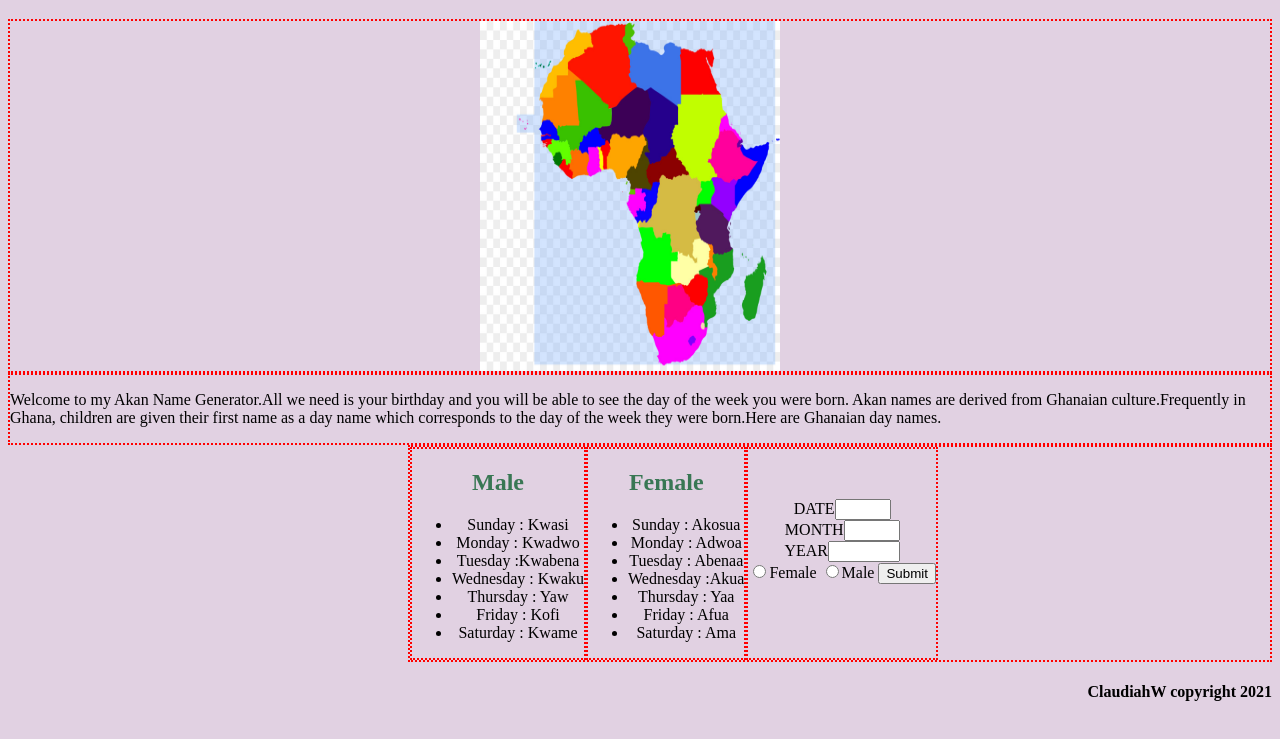
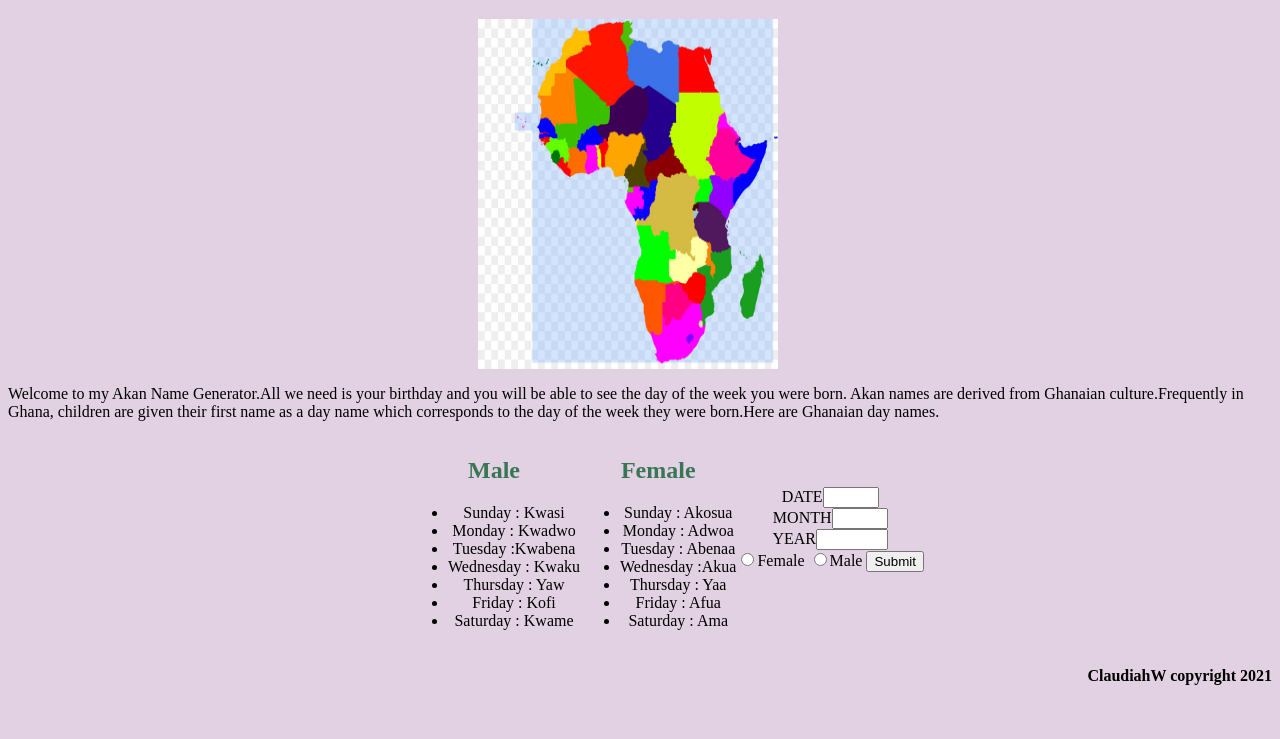
Before and after one commit to claudiahW/akan-name, a plain HTML site: page akan-name-generator.html in a window 1280 px wide. Shown: the part 61-800 px from the top of the page. Drawn offline with Linux system fonts and the light colour scheme.

```diff
--- a/css/styles.css
+++ b/css/styles.css
@@ -1,9 +1,7 @@
 #africa{
     display: flex;
 }
-div {
-    border: 2px dotted red;
-}
+
 #gender {
     display: flex;
     text-align: center;
```
Also changed, not shown: 1 other file.
